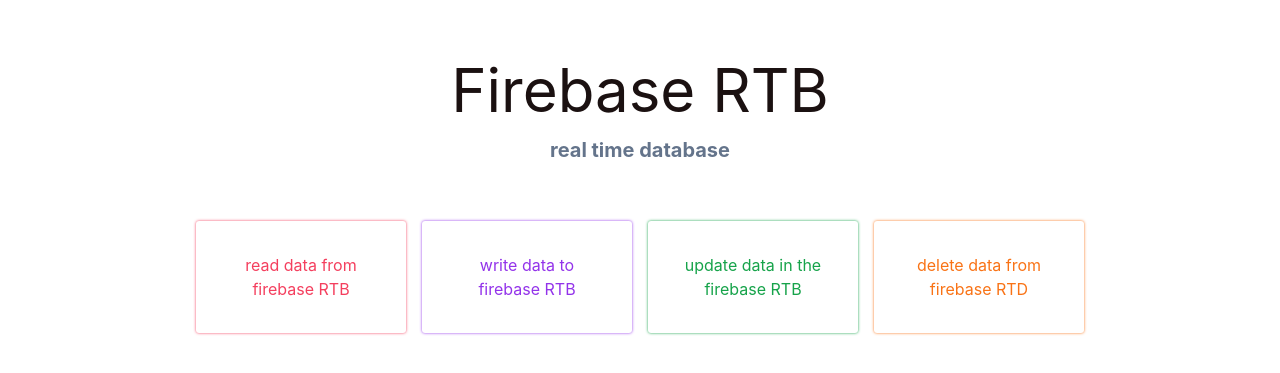
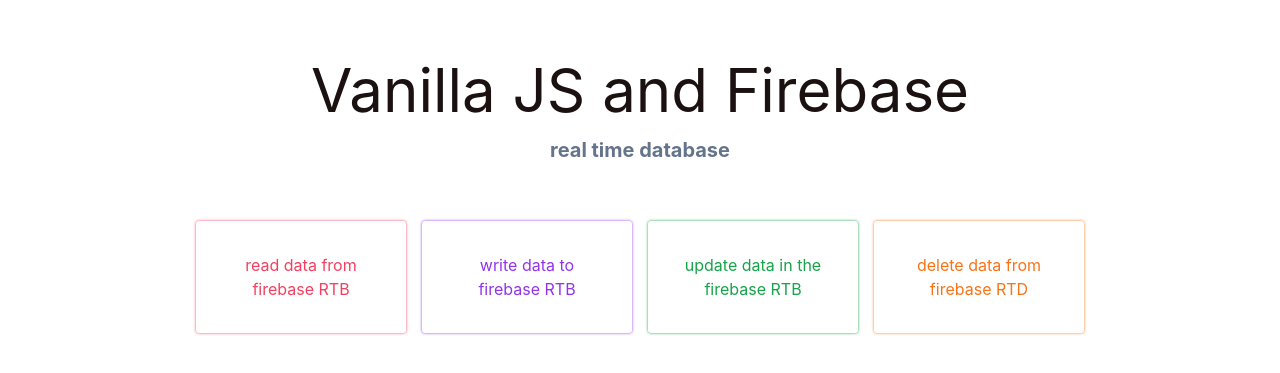
Before and after one commit to bridgecrew-perf6/netlify-deploy-11, a website built with Parcel: page src/index.html in a window 1280 px wide. Shown: the part 79-452 px from the top of the page. Built offline with nearby package versions, Linux system fonts and the light colour scheme.

Commit message:
updated files

```diff
--- a/src/index.html
+++ b/src/index.html
@@ -136,7 +136,7 @@
     </nav>
 
     <header class="page-header">
-      <h1>Firebase RTB</h1>
+      <h1>Vanilla JS and Firebase</h1>
       <p>real time database</p>
     </header>
 
```
